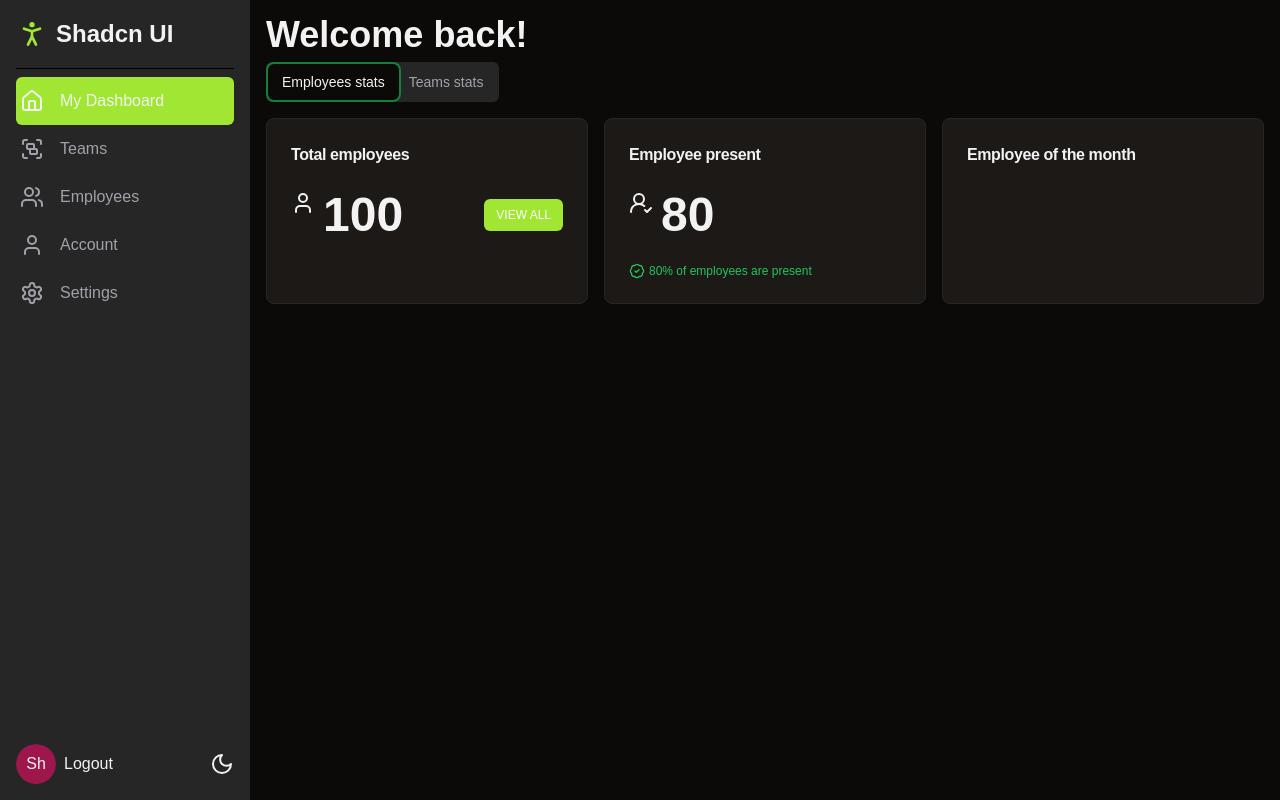
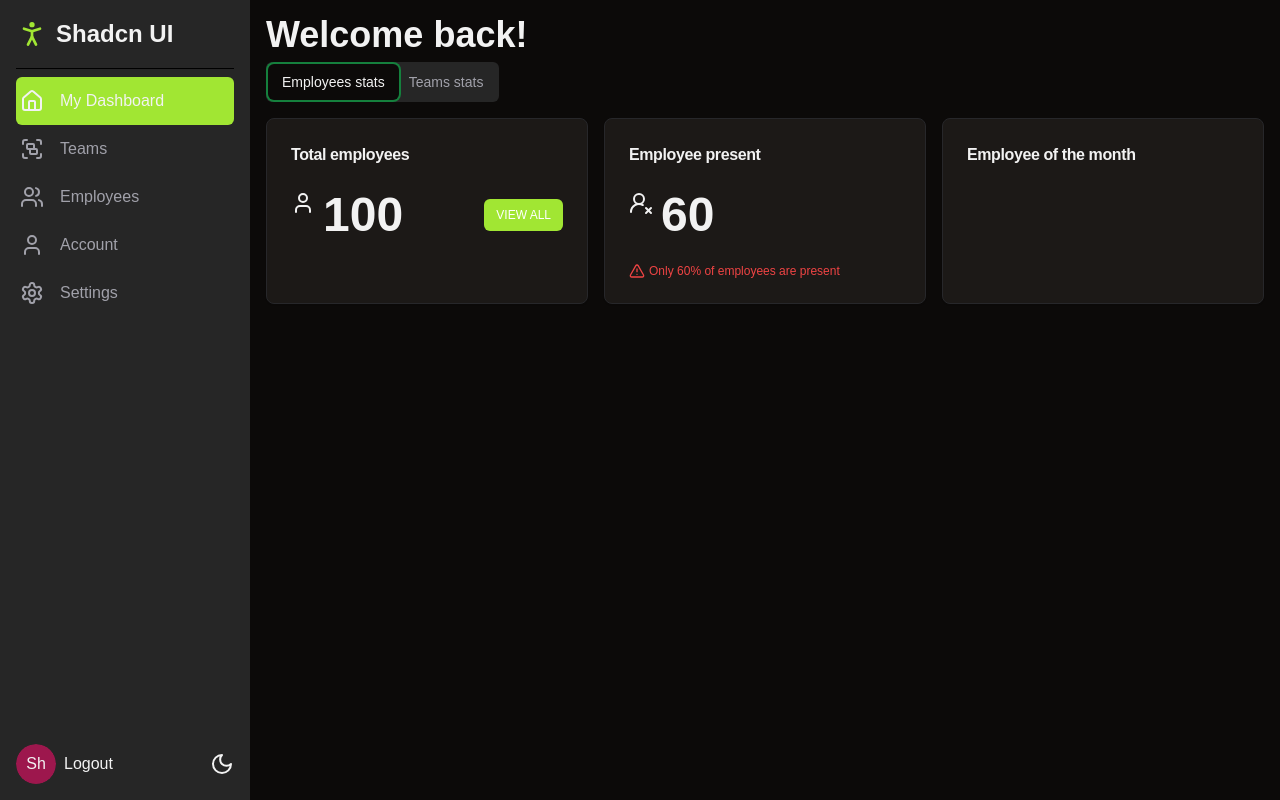
Before and after one commit to penn201500/shadcn-and-nextjs, a Next.js app: page /dashboard in a window 1280 px wide. Both pictures are taken after a click on the tab "Employees stats". Built offline with nearby package versions, Linux system fonts and the light colour scheme.

Commit message:
✨ Make card footer dynamic for card2 of employee stats page
true

```diff
--- a/app/dashboard/components/employees-stats.tsx
+++ b/app/dashboard/components/employees-stats.tsx
@@ -1,9 +1,19 @@
 import { Button } from "@/components/ui/button"
 import { Card, CardContent, CardFooter, CardHeader, CardTitle } from "@/components/ui/card"
-import { BadgeCheckIcon, User, UserCheck2Icon } from "lucide-react"
+import {
+    AlertTriangleIcon,
+    BadgeCheckIcon,
+    User,
+    UserCheck2Icon,
+    UserRoundXIcon,
+} from "lucide-react"
 import Link from "next/link"
 
 export default function EmployeesStats() {
+    const totalEmployees = 100
+    const employeesPresent = 60
+    const employeesPresentPercentage = (employeesPresent / totalEmployees) * 100
+
     return (
         <div className="grid lg:grid-cols-3 gap-4">
             <Card>
@@ -13,7 +23,7 @@ export default function EmployeesStats() {
                 <CardContent className="flex justify-between items-center">
                     <div className="flex gap-2">
                         <User size={24} />
-                        <div className="text-5xl font-bold">100</div>
+                        <div className="text-5xl font-bold">{totalEmployees}</div>
                     </div>
                     <div>
                         <Button
@@ -30,15 +40,22 @@ export default function EmployeesStats() {
                 </CardHeader>
                 <CardContent className="flex justify-between items-center">
                     <div className="flex gap-2">
-                        <UserCheck2Icon size={24} />
-                        <div className="text-5xl font-bold">80</div>
+                        {employeesPresentPercentage >= 75 ? <UserCheck2Icon /> : <UserRoundXIcon />}
+                        <div className="text-5xl font-bold">{employeesPresent}</div>
                     </div>
                 </CardContent>
                 <CardFooter>
-                    <span className="flex items-center gap-1 text-xs text-green-500">
-                        <BadgeCheckIcon size={16} />
-                        80% of employees are present
-                    </span>
+                    {employeesPresentPercentage >= 75 ? (
+                        <span className="flex items-center gap-1 text-xs text-green-500">
+                            <BadgeCheckIcon size={16} />
+                            {employeesPresentPercentage}% of employees are present
+                        </span>
+                    ) : (
+                        <span className="flex items-center gap-1 text-xs text-red-500">
+                            <AlertTriangleIcon size={16} />
+                            Only {employeesPresentPercentage}% of employees are present
+                        </span>
+                    )}
                 </CardFooter>
             </Card>
             <Card>
```
